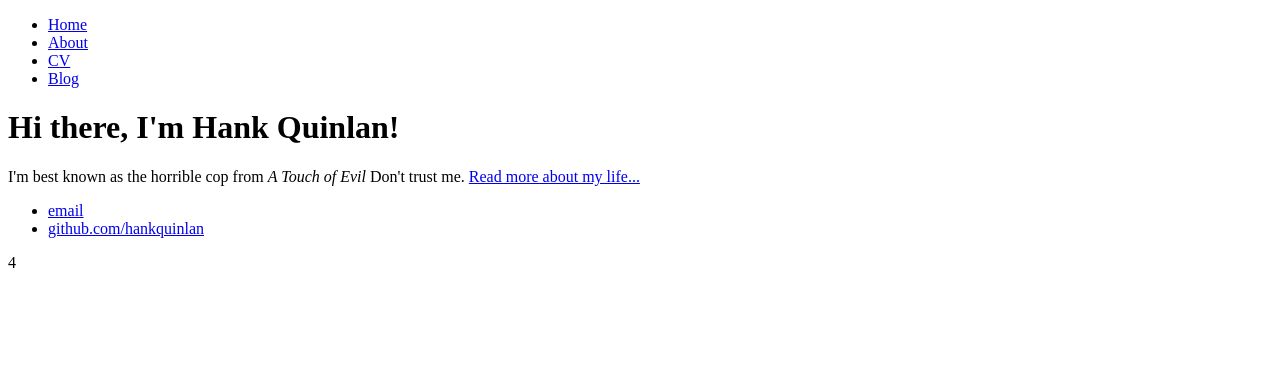
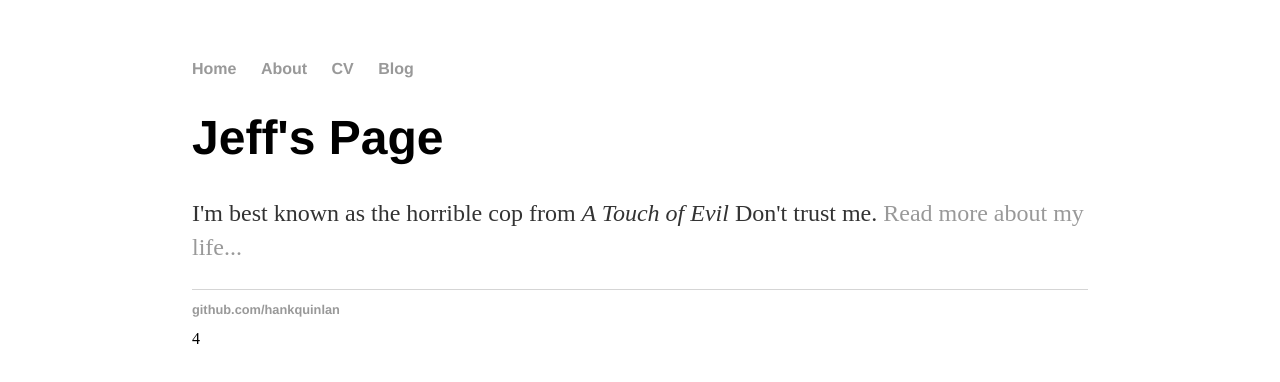
Before and after one commit to jdub-2000/jdub-2000.github.io, a plain HTML site: page index.html in a window 1280 px wide. Drawn offline with Linux system fonts and the light colour scheme.

Commit message:
updats index.htmnl to use the CSS provided

```diff
--- a/index.html
+++ b/index.html
@@ -1,6 +1,8 @@
 <!DOCTYPE html>
 <html>
 	<head>
+        <!-- link to main stylesheet -->
+		<link rel="stylesheet" type="text/css" href="/css/main.css">
 		<title>Jeff Watkins: Robopsychologist</title>
 	</head>
 	<body>
@@ -14,13 +16,12 @@
 		</nav>
 		<div class="container">
     		<div class="blurb">
-        		<h1>Hi there, I'm Hank Quinlan!</h1>
+        		<h1>Jeff's Page</h1>
 				<p>I'm best known as the horrible cop from <em>A Touch of Evil</em> Don't trust me. <a href="/about">Read more about my life...</a></p>
     		</div><!-- /.blurb -->
 		</div><!-- /.container -->
 		<footer>
     		<ul>
-        		<li><a href="mailto:hankquinlanhub@gmail.com">email</a></li>
         		<li><a href="https://github.com/hankquinlan">github.com/hankquinlan</a></li>
 			</ul>
 		</footer>
```
